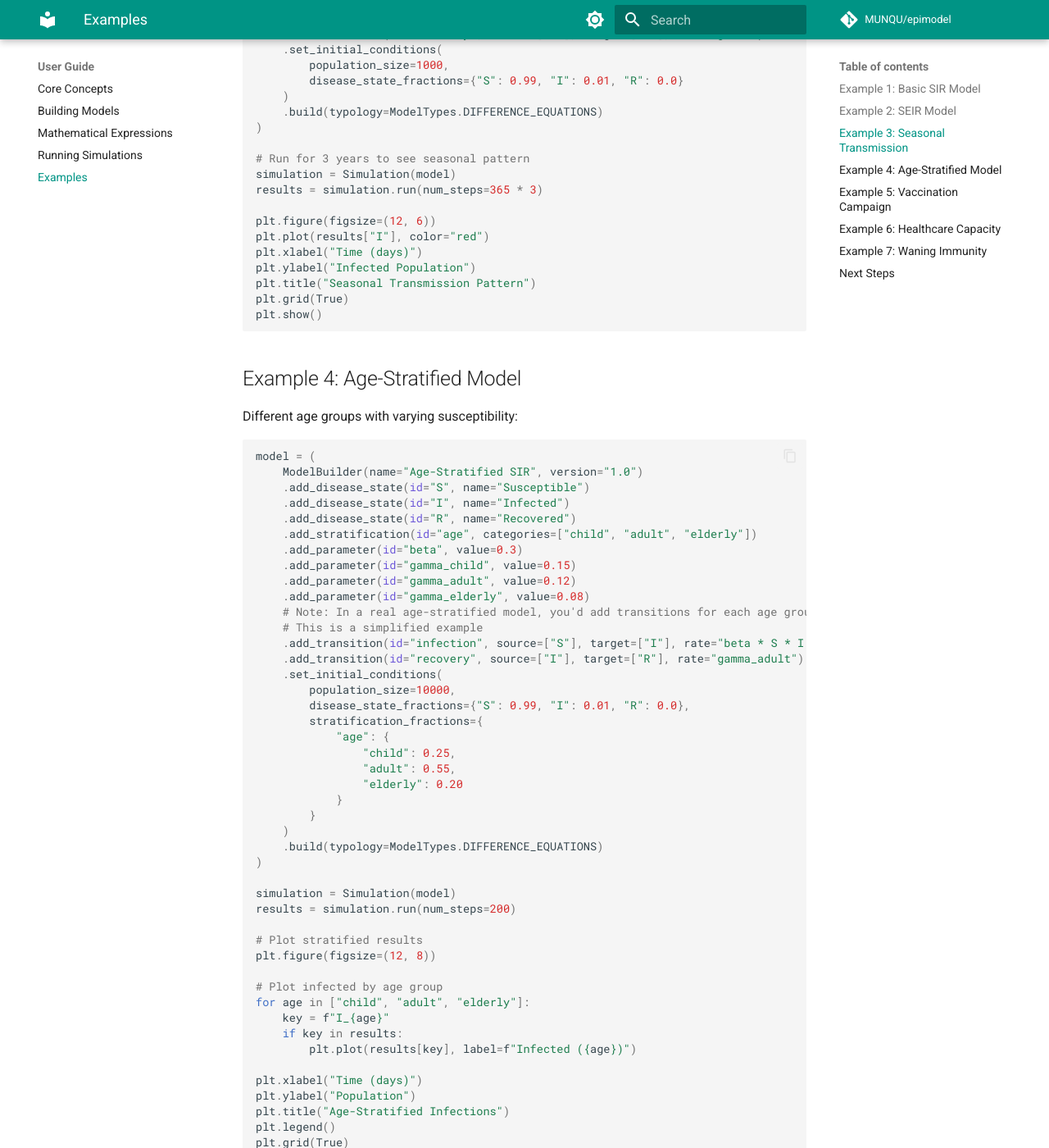
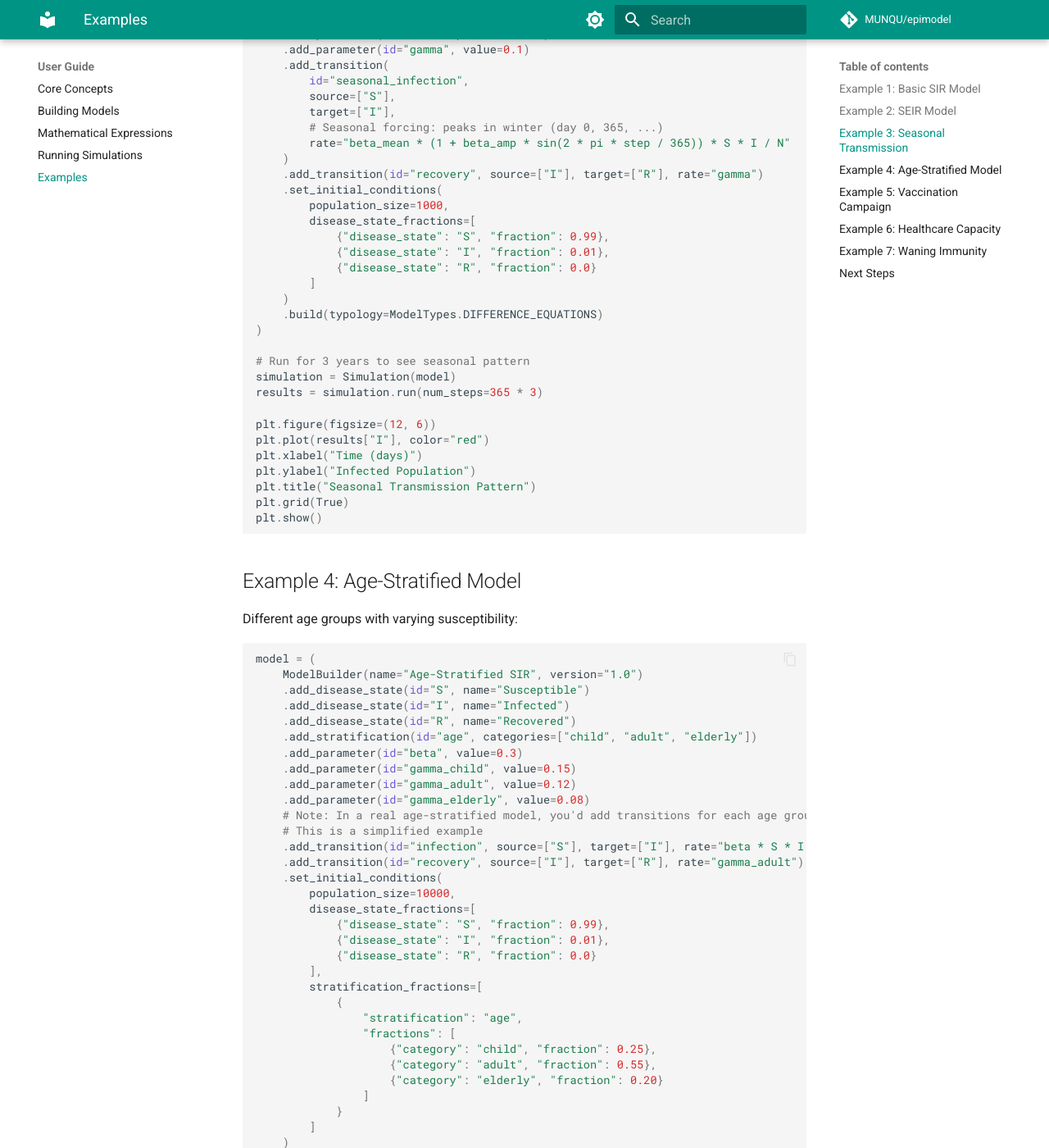
Before and after one commit to MUNQU/commol, an MkDocs documentation site: the page built from docs/guide/examples.md, in a window 1280 px wide and 1400 px high, scrolled down 2042 px. Shown: the whole window at 82% size. Built offline with MkDocs 1.6.1 and Material for MkDocs 9.7.7, drawn with Linux system fonts in a browser that asks for light colours; comment, search, counter and statistics services are not loaded; the version menu is left out; some of the changed text lies outside the part shown.

Commit message:
Develop (#3)
* refactor(initial_conditions) Refactor initial conditions of
stratification_fractions to improve its structure

* refactor(initial_conditions) Refactor initial conditions of
disease_states to improve its structure

```diff
--- a/docs/guide/examples.md
+++ b/docs/guide/examples.md
@@ -23,7 +23,11 @@ model = (
     .add_transition(id="recovery", source=["I"], target=["R"], rate="gamma")
     .set_initial_conditions(
         population_size=1000,
-        disease_state_fractions={"S": 0.99, "I": 0.01, "R": 0.0}
+        disease_state_fractions=[
+            {"disease_state": "S", "fraction": 0.99},
+            {"disease_state": "I", "fraction": 0.01},
+            {"disease_state": "R", "fraction": 0.0}
+        ]
     )
     .build(typology=ModelTypes.DIFFERENCE_EQUATIONS)
 )
@@ -64,7 +68,12 @@ model = (
     .add_transition(id="recovery", source=["I"], target=["R"], rate="gamma")
     .set_initial_conditions(
         population_size=1000,
-        disease_state_fractions={"S": 0.999, "E": 0.0, "I": 0.001, "R": 0.0}
+        disease_state_fractions=[
+            {"disease_state": "S", "fraction": 0.999},
+            {"disease_state": "E", "fraction": 0.0},
+            {"disease_state": "I", "fraction": 0.001},
+            {"disease_state": "R", "fraction": 0.0}
+        ]
     )
     .build(typology=ModelTypes.DIFFERENCE_EQUATIONS)
 )
@@ -96,7 +105,11 @@ model = (
     .add_transition(id="recovery", source=["I"], target=["R"], rate="gamma")
     .set_initial_conditions(
         population_size=1000,
-        disease_state_fractions={"S": 0.99, "I": 0.01, "R": 0.0}
+        disease_state_fractions=[
+            {"disease_state": "S", "fraction": 0.99},
+            {"disease_state": "I", "fraction": 0.01},
+            {"disease_state": "R", "fraction": 0.0}
+        ]
     )
     .build(typology=ModelTypes.DIFFERENCE_EQUATIONS)
 )
@@ -135,14 +148,21 @@ model = (
     .add_transition(id="recovery", source=["I"], target=["R"], rate="gamma_adult")
     .set_initial_conditions(
         population_size=10000,
-        disease_state_fractions={"S": 0.99, "I": 0.01, "R": 0.0},
-        stratification_fractions={
-            "age": {
-                "child": 0.25,
-                "adult": 0.55,
-                "elderly": 0.20
+        disease_state_fractions=[
+            {"disease_state": "S", "fraction": 0.99},
+            {"disease_state": "I", "fraction": 0.01},
+            {"disease_state": "R", "fraction": 0.0}
+        ],
+        stratification_fractions=[
+            {
+                "stratification": "age",
+                "fractions": [
+                    {"category": "child", "fraction": 0.25},
+                    {"category": "adult", "fraction": 0.55},
+                    {"category": "elderly", "fraction": 0.20}
+                ]
             }
-        }
+        ]
     )
     .build(typology=ModelTypes.DIFFERENCE_EQUATIONS)
 )
@@ -191,7 +211,11 @@ model = (
     )
     .set_initial_conditions(
         population_size=1000,
-        disease_state_fractions={"S": 0.99, "I": 0.01, "R": 0.0}
+        disease_state_fractions=[
+            {"disease_state": "S", "fraction": 0.99},
+            {"disease_state": "I", "fraction": 0.01},
+            {"disease_state": "R", "fraction": 0.0}
+        ]
     )
     .build(typology=ModelTypes.DIFFERENCE_EQUATIONS)
 )
@@ -212,7 +236,11 @@ model_no_vax = (
     .add_transition(id="recovery", source=["I"], target=["R"], rate="gamma")
     .set_initial_conditions(
         population_size=1000,
-        disease_state_fractions={"S": 0.99, "I": 0.01, "R": 0.0}
+        disease_state_fractions=[
+            {"disease_state": "S", "fraction": 0.99},
+            {"disease_state": "I", "fraction": 0.01},
+            {"disease_state": "R", "fraction": 0.0}
+        ]
     )
     .build(typology=ModelTypes.DIFFERENCE_EQUATIONS)
 )
@@ -268,7 +296,11 @@ model = (
     )
     .set_initial_conditions(
         population_size=1000,
-        disease_state_fractions={"S": 0.95, "I": 0.05, "R": 0.0}
+        disease_state_fractions=[
+            {"disease_state": "S", "fraction": 0.95},
+            {"disease_state": "I", "fraction": 0.05},
+            {"disease_state": "R", "fraction": 0.0}
+        ]
     )
     .build(typology=ModelTypes.DIFFERENCE_EQUATIONS)
 )
@@ -305,7 +337,11 @@ model = (
     .add_transition(id="waning", source=["R"], target=["S"], rate="omega")
     .set_initial_conditions(
         population_size=1000,
-        disease_state_fractions={"S": 0.99, "I": 0.01, "R": 0.0}
+        disease_state_fractions=[
+            {"disease_state": "S", "fraction": 0.99},
+            {"disease_state": "I", "fraction": 0.01},
+            {"disease_state": "R", "fraction": 0.0}
+        ]
     )
     .build(typology=ModelTypes.DIFFERENCE_EQUATIONS)
 )
```
Also changed, not shown: README.md (+5 -1 lines), docs/development/release.md (+27 -2 lines), docs/getting-started/quickstart.md (+5 -1 lines), docs/guide/building-models.md (+31 -20 lines), docs/guide/core-concepts.md (+33 -26 lines), docs/index.md (+5 -1 lines), 9 other files.
